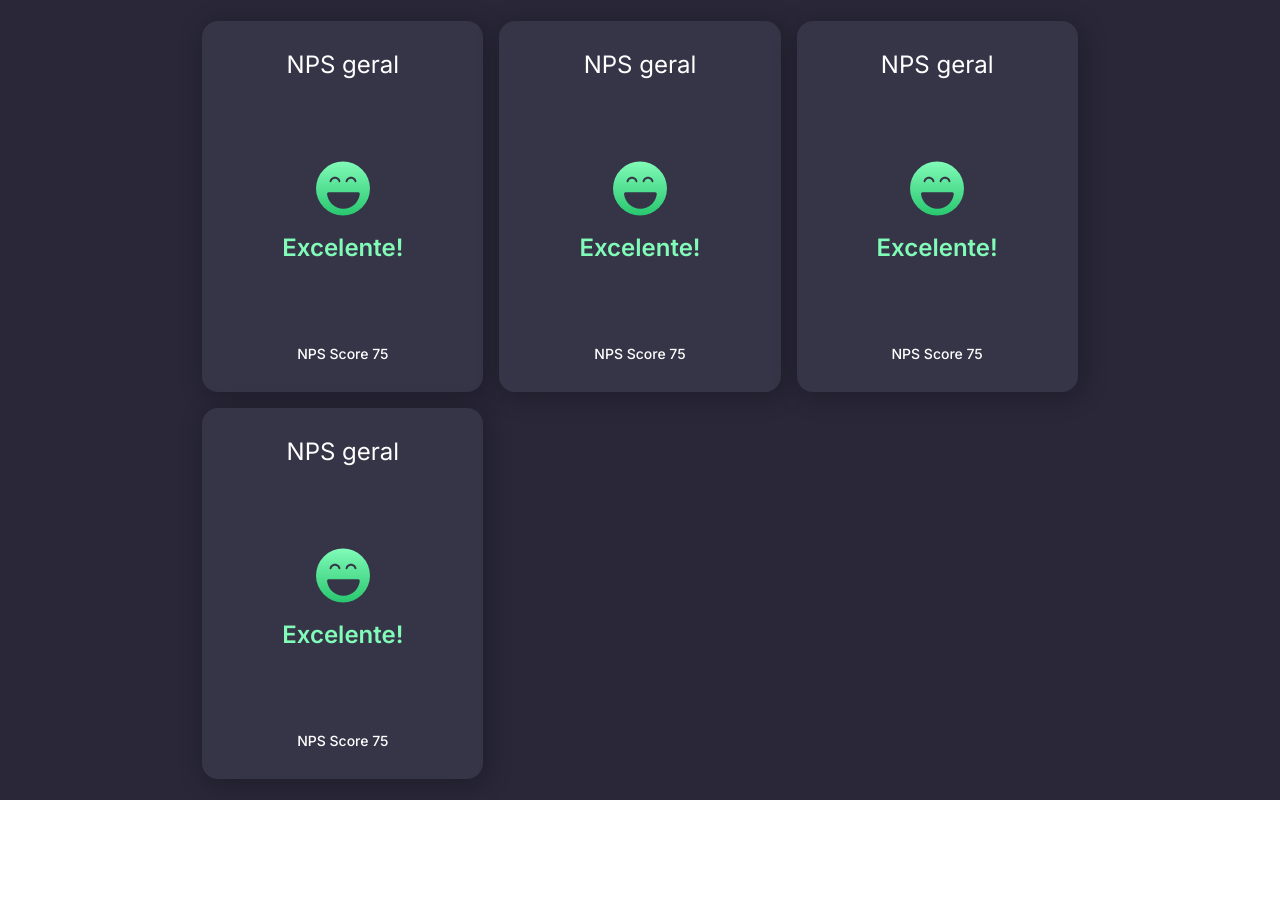
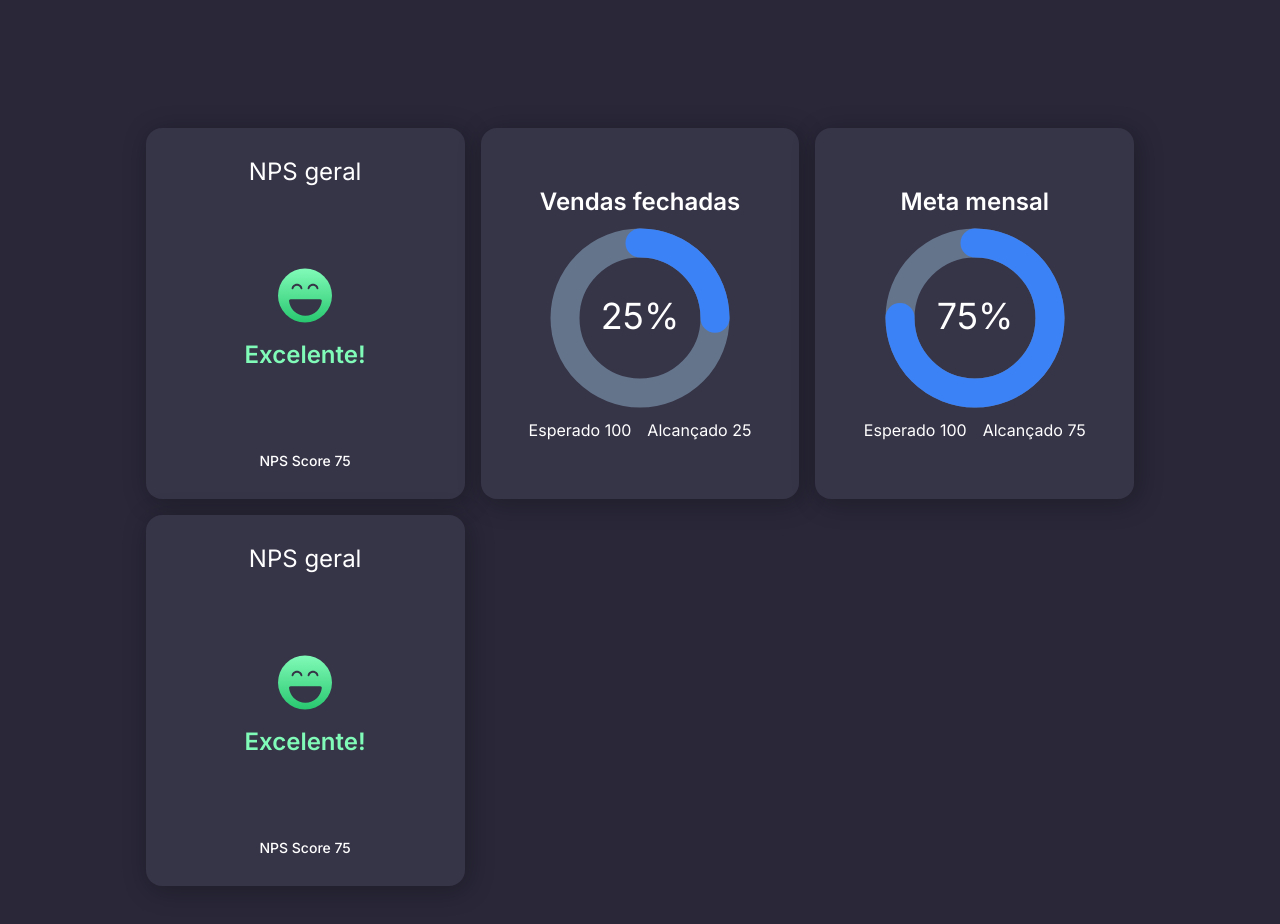
Before and after one commit to wellserrano/dashboard, a Next.js app: page / in a window 1280 px wide. Shown: the top 924 px of the page. Before the commit the page ends 800 px from the top, so only its background shows below. Built offline with nearby package versions, Linux system fonts and the light colour scheme.

Commit message:
cards added

```diff
--- a/components/CardQuality.tsx
+++ b/components/CardQuality.tsx
@@ -5,7 +5,7 @@ import smileyImg from '../public/smiley.svg'
 
 const CardQuality: React.FC = () => {
   return (
-    <div className='flex flex-col items-center text-white bg-[#363447] py-7 px-20 rounded-2xl shadow-card'>
+    <div className='flex flex-col items-center text-white bg-[#363447] py-7 px-12 rounded-2xl shadow-card'>
       <div id="top" className='font-semiboldbold text-2xl'>
         <p>NPS geral</p>
       </div>
--- a/components/CardQuantity.tsx
+++ b/components/CardQuantity.tsx
@@ -1,20 +1,64 @@
-import Image from 'next/image'
 import React from 'react'
 
-import smileyImg from '../public/smiley.svg'
+import { Circle } from 'phosphor-react'
 
-const CardQuantity: React.FC = () => {
+interface Props {
+  percentage: number
+  size: number
+  title: string
+}
+
+const CardQuantity: React.FC<Props> = ({ title, percentage, size }) => {
+  const radius = 75 ;
+  const dashArray = radius * Math.PI * 2;
+  const dashOffset = dashArray - (dashArray * percentage) / 100;
+
   return (
-    <div className='flex flex-col items-center text-white bg-[#363447] py-7 px-20 rounded-2xl shadow-card'>
-      <div id="top" className='font-semiboldbold text-2xl'>
-        <p>NPS geral</p>
+    <div className='flex flex-col justify-center items-center text-white bg-[#363447] py-7 px-12 rounded-2xl shadow-card'>
+      <div id="top" className='flex justify-center items-center font-semibold text-2xl'>
+        <p>{ title }</p>
       </div>
-      <div id="content" className='flex flex-col items-center text-[#81FBB8] font-semibold text-2xl my-20 gap-4'>
-        <Image src={ smileyImg } alt="smiley face"/>
-        <p>Excelente!</p>
-      </div>
-      <div id="bottom" className='text-sm font-medium'>
-        <p>NPS Score 75</p>
+      <div id="progress-circle">
+        <div className='flex flex-col items-center'>
+          <svg
+            width={ size }
+            height={ size }
+            viewBox={`0 0 ${ size } ${ size }`}
+          >
+            <circle
+              id='circle-background'
+              cx={ size/2 }
+              cy={ size/2 }
+              strokeWidth="29px"
+              r={ radius }
+              className='fill-none stroke-slate-500'
+            />
+            <circle
+              id='circle-progress'
+              cx={ size/2 }
+              cy={ size/2 }
+              strokeWidth="29px"
+              r={ radius }
+              className='fill-none stroke-blue-500'
+              style={{
+                strokeDasharray: dashArray,
+                strokeDashoffset: dashOffset,
+                strokeLinecap: 'round',
+                strokeLinejoin: 'round',
+              }}
+              transform={`rotate(-90 ${ size/2 } ${ size/2 })`}
+
+            />
+            <text x='50%' y='50%' dy='0.3em' textAnchor='middle' className='text-4xl fill-white' >
+              { percentage }%
+            </text>
+          </svg>
+          <div id="bottom" className='flex gap-4'>
+            <p>Esperado 100</p>
+            <p>Alcançado { percentage }</p>
+          </div>
+        </div>
+
       </div>
     </div>
   )
--- a/package.json
+++ b/package.json
@@ -16,6 +16,7 @@
     "eslint": "8.34.0",
     "eslint-config-next": "13.1.6",
     "next": "13.1.6",
+    "phosphor-react": "^1.4.1",
     "react": "18.2.0",
     "react-dom": "18.2.0",
     "typescript": "4.9.5"
--- a/pages/index.tsx
+++ b/pages/index.tsx
@@ -14,15 +14,18 @@ const inter = Inter({
 
 const Home: React.FC = () => {
   return (
-    <div className={`${inter.variable} font-inter flex justify-center items-center w-full min-h-screen bg-[#292738]`}>
+    <div
+    className={`${inter.variable} font-inter flex justify-center
+    items-center w-full min-h-screen bg-[#292738] p-32`}
+    >
       <Head>
         <title>dashboard</title>
       </Head>
 
       <div className='grid grid-cols-3 grid-rows-2 gap-4'>
         <CardQuality />
-        <CardQuantity />
-        <CardQuantity />
+        <CardQuantity title='Vendas fechadas' size={200} percentage={ 25 }/>
+        <CardQuantity title='Meta mensal' size={200} percentage={ 75 }/>
         <Panel />
       </div>
     </div>
--- a/tailwind.config.js
+++ b/tailwind.config.js
@@ -12,6 +12,14 @@ module.exports = {
       },
       boxShadow: {
         'card': '3px 4px 26px rgba(0, 0, 0, 0.25)',
+      },
+      animation: {
+        'circle-progress': 'dash 1s'
+      },
+      keyframes: {
+        dash: {
+          '0%': {'stroke-dashoffset': '100'},
+        }
       }
     },
   },
```
Also changed, not shown: 1 other file (tests, documents, lock files or other folders).
